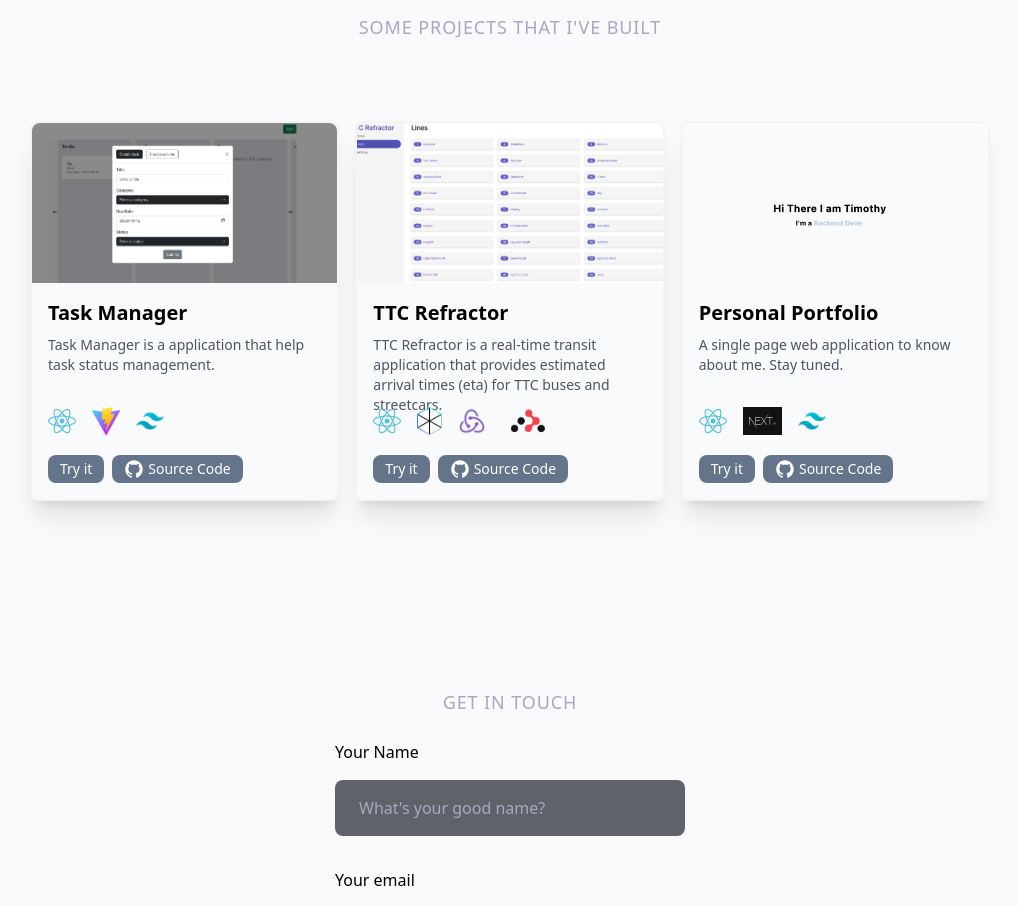
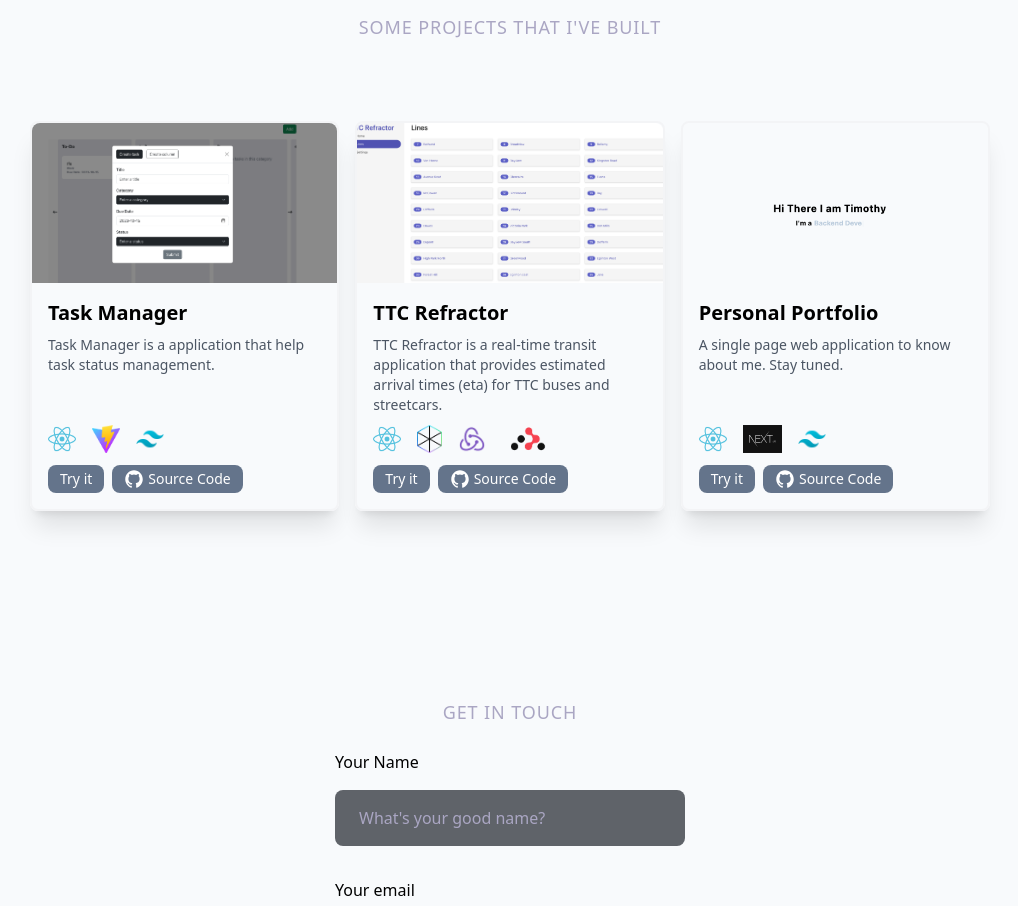
Before and after one commit to ttiimmothy/personal-portfolio-website, a Next.js app: page / in a window 1280 px wide. Shown: the part 4660-5566 px from the top of the page, without its empty margins (130-1148 px from the left). Built offline with nearby package versions, Linux system fonts and the light colour scheme.

Commit message:
Fix: update project card height

```diff
--- a/src/components/sections/ProjectsSection.tsx
+++ b/src/components/sections/ProjectsSection.tsx
@@ -91,7 +91,7 @@ const ProjectCard: React.FC<{ project: Project; index: number }> = ({
     <motion.div
       variants={fadeIn("up", "spring", index * 0.5, 0.75)}
       key={project.name}
-      className="relative border-2 border-gray-100 rounded-lg shadow-xl min-h-[380px]"
+      className="relative border-2 border-gray-100 rounded-lg shadow-xl min-h-[390px]"
     >
       {projectImage && (
         <Image
@@ -105,7 +105,7 @@ const ProjectCard: React.FC<{ project: Project; index: number }> = ({
       <div className="flex flex-col gap-2 p-4">
         <p className="text-xl font-semibold">{project.name}</p>
         <p className="text-sm text-gray-600">{project.description}</p>
-        <div className="absolute bottom-16 flex gap-4">
+        <div className="absolute bottom-14 flex gap-4">
           {project.stacks.map((stack, index) => (
             <ProjectStack
               stack={stack}
```
